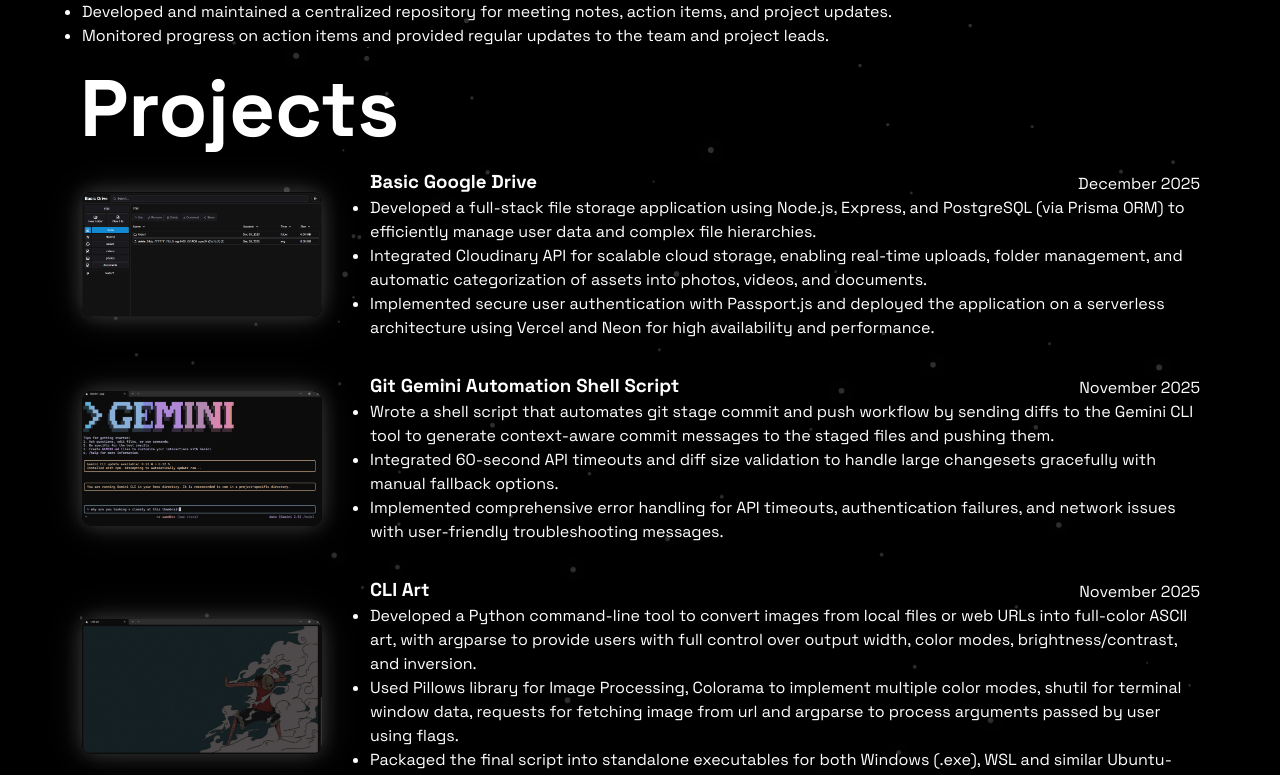
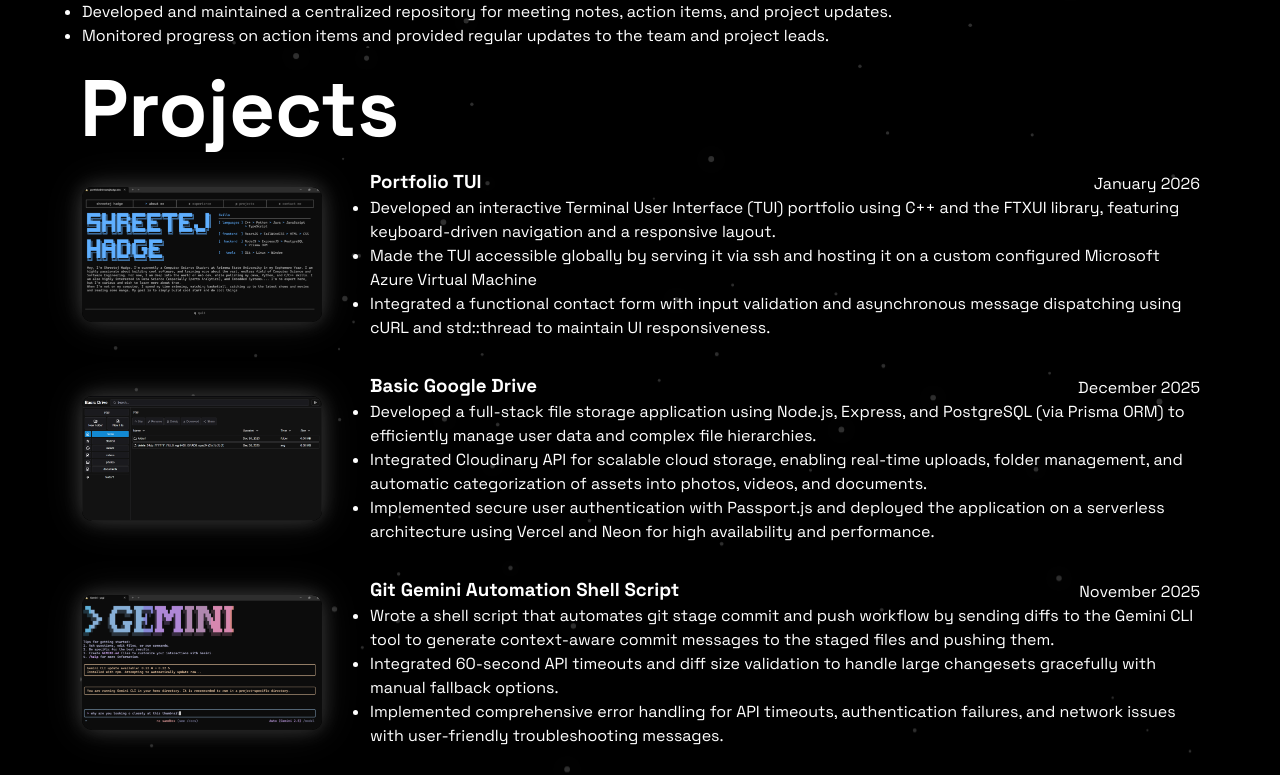
Before and after one commit to yogi1308/portfolio-v1, a React (Vite) app: page / in a window 1280 px wide. Shown: the part 2000-2775 px from the top of the page. Built offline with nearby package versions, Linux system fonts and the light colour scheme.

Commit message:
feat: add Portfolio TUI project
Adds the "Portfolio TUI" project to the projects section. This includes a new thumbnail image and updates the project list with the project's details and a link.

```diff
--- a/src/sections/projects/project-section-content.js
+++ b/src/sections/projects/project-section-content.js
@@ -10,8 +10,21 @@
 import cliArtThumbnail from '../../assets/images/cli-art-thumbnail.png'
 import basicDriveThumbnail from '../../assets/images/basic-drive-thumbnail.png'
 import shellScriptThumbnail from '../../assets/images/git-gemini-shell-script.png'
+import portfolioTUIThumbnail from '../../assets/images/portfolio-tui-thumbnail.png'
 
 export let projectsContent = [
+    {
+        name: "Portfolio TUI",
+        projectLink: "ssh portfolio@shreetejhadge.dev",
+        time: "January 2026",
+        type: "Personal Project",
+        thumbnail: portfolioTUIThumbnail,
+        projectDetails: [
+            "Developed an interactive Terminal User Interface (TUI) portfolio using C++ and the FTXUI library, featuring keyboard-driven navigation and a responsive layout.",
+            "Made the TUI accessible globally by serving it via ssh and hosting it on a custom configured Microsoft Azure Virtual Machine",
+            "Integrated a functional contact form with input validation and asynchronous message dispatching using cURL and std::thread to maintain UI responsiveness."
+        ]
+    },
     {
         name: "Basic Google Drive",
         projectLink: "https://file-uploader-orpin.vercel.app",
```
Also changed, not shown: src/assets/images/portfolio-tui-thumbnail.png (added).
